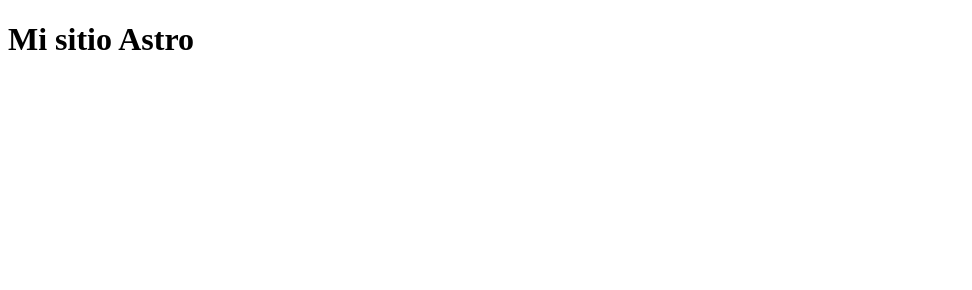
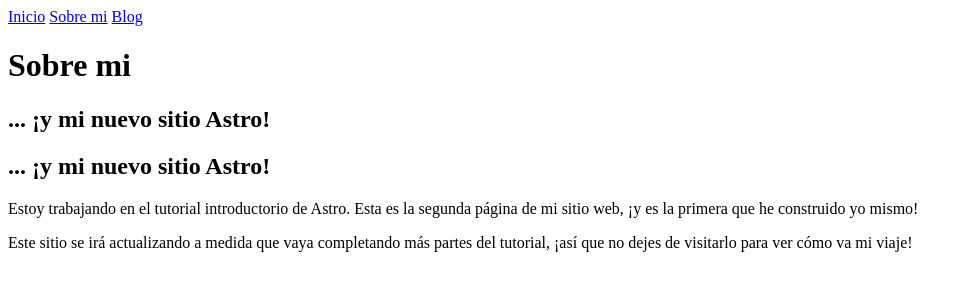
Before and after one commit to RaquelBarroso/Astro, an Astro site: page / in a window 1280 px wide. Shown: the whole page, without its empty margins (0-972 px from the left). Built offline with nearby package versions, Linux system fonts and the light colour scheme; Astro itself is replaced by a stand-in of ours.

Commit message:
Nuevas paginas

```diff
--- a/src/pages/index.astro
+++ b/src/pages/index.astro
@@ -10,6 +10,25 @@
     <title>Astro</title>
   </head>
   <body>
-    <h1>Mi sitio Astro</h1>
+    <body>
+      <a href="/">Inicio</a>
+      <a href="/about/">Sobre mi</a>
+      <a href="/blog/">Blog</a>
+
+      <h1>Sobre mi</h1>
+      <h2>... ¡y mi nuevo sitio Astro!</h2>
+      <h2>... ¡y mi nuevo sitio Astro!</h2>
+
+      <p>
+        Estoy trabajando en el tutorial introductorio de Astro. Esta es la
+        segunda página de mi sitio web, ¡y es la primera que he construido yo
+        mismo!
+      </p>
+
+      <p>
+        Este sitio se irá actualizando a medida que vaya completando más partes
+        del tutorial, ¡así que no dejes de visitarlo para ver cómo va mi viaje!
+      </p>
+    </body>
   </body>
 </html>
```
Also changed, not shown: src/pages/about.astro (added, +28 -0 lines), src/pages/blog.astro (added, +20 -0 lines).
